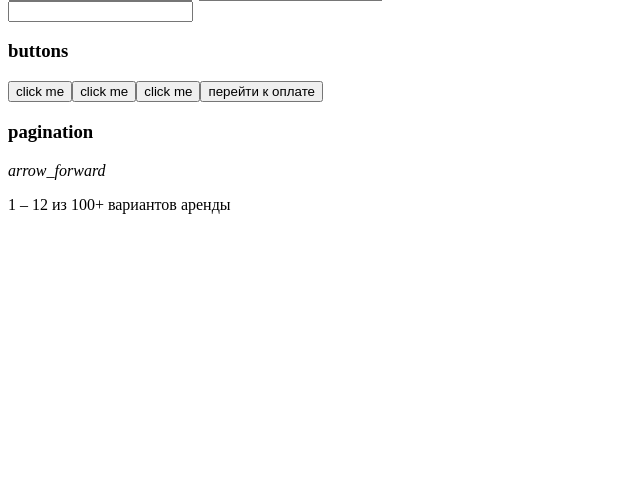
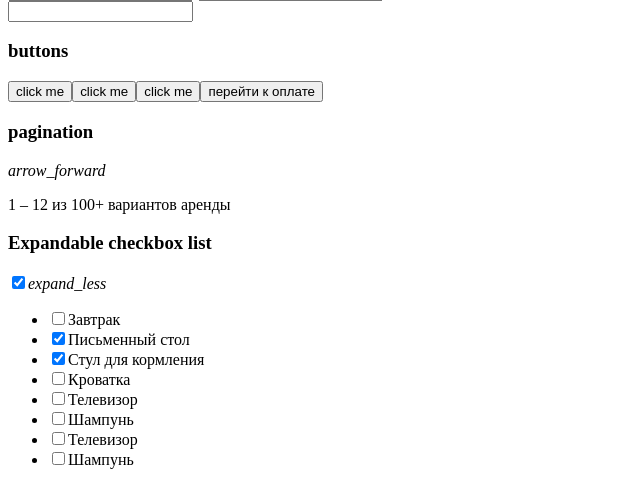
Before and after one commit to SiberianJohnny/siberianjohnny.github.io, a Node project: template src/pages/ui_kit/form-elements.pug in a window 1280 px wide. Shown: the part 1140-1625 px from the top of the page, without its empty margins (0-640 px from the left). Before the commit the page ends 1354 px from the top, so only its background shows below. Run offline with Node 20 templates, Linux system fonts and the light colour scheme; the template is opened without the code that fills it, so the values that code supplies are empty; some libraries are stand-ins or nearby versions.

Commit message:
arrow for expanded checkbox list

```diff
--- a/blocks/checkbox-buttons/checkbox-buttons.scss
+++ b/blocks/checkbox-buttons/checkbox-buttons.scss
@@ -9,6 +9,7 @@
   -webkit-appearance: none;
   -moz-appearance: none;
   appearance: none;
+  margin: 0;
 }
 .checkbox__field + .checkbox__label:before {
   height: 20px;
--- /dev/null
+++ b/blocks/expandable-checkbox-list/expandable-checkbox-list.pug
@@ -0,0 +1,18 @@
+mixin checkbox-button(name, text)
+  li.checkbox__row-wrapper
+    input.checkbox__field(type="checkbox" id=name)&attributes(attributes)
+    label.checkbox__label(for=name)= text
+
+.exbandable-checkbox
+  h3 Expandable checkbox list
+  input(type="checkbox" class="checkbox-list__button" checked)
+  i.material-icons.expandable-checkbox__arrow expand_less
+  ul.expandable-checkbox__list
+    +checkbox-button('breakfast', 'Завтрак')
+    +checkbox-button('table', 'Письменный стол')(checked)
+    +checkbox-button('feedingChair', 'Стул для кормления')(checked)
+    +checkbox-button('crib', 'Кроватка')(checled)
+    +checkbox-button('tv1', 'Телевизор')
+    +checkbox-button('shampoo1', 'Шампунь')
+    +checkbox-button('tv2', 'Телевизор')
+    +checkbox-button('shampoo2', 'Шампунь')
--- a/src/main.scss
+++ b/src/main.scss
@@ -31,3 +31,4 @@
 @import "../blocks/buttons/borderless-button/borderless-button.scss";
 @import "../blocks/buttons/default-button/default-button.scss";
 @import "../blocks/pagination/pagination.scss";
+@import "../blocks/expandable-checkbox-list/expandable-checkbox-list.scss";
--- a/src/pages/ui_kit/form-elements.pug
+++ b/src/pages/ui_kit/form-elements.pug
@@ -34,3 +34,4 @@ block content
   .pagination__field
     h3 pagination
     include ../../../blocks/pagination/pagination.pug
+  include ../../../blocks/expandable-checkbox-list/expandable-checkbox-list.pug
```
Also changed, not shown: blocks/expandable-checkbox-list/expandable-checkbox-list.scss (added, +53 -0 lines).
